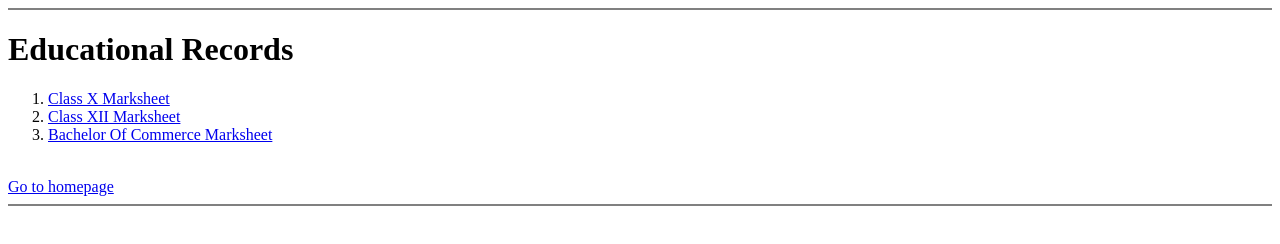
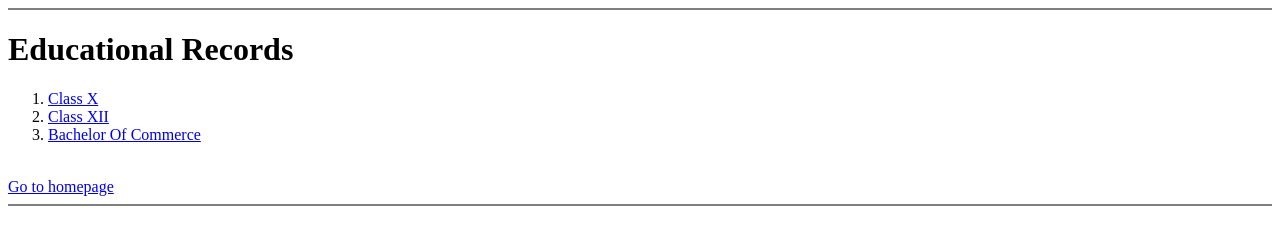
Before and after one commit to SangramPawar2023/CV, a plain HTML site: page edu_recs.html in a window 1280 px wide. Drawn offline with Linux system fonts and the light colour scheme.

Commit message:
Update edu_recs.html

```diff
--- a/edu_recs.html
+++ b/edu_recs.html
@@ -10,9 +10,9 @@
     <hr noshade="5">
     <h1>Educational Records</h1>
     <ol>
-        <li><a href="Xmksheet.html">Class X Marksheet</a></li>
-        <li><a href="XIImksheet.html">Class XII Marksheet</a></li>
-        <li><a href="BcomMksheet.html">Bachelor Of Commerce Marksheet</a></li>
+        <li><a href="Xmksheet.html">Class X </a></li>
+        <li><a href="XIImksheet.html">Class XII </a></li>
+        <li><a href="BcomMksheet.html">Bachelor Of Commerce </a></li>
     </ol>
     <br>
     <a href="index.html">Go to homepage</a>
```
